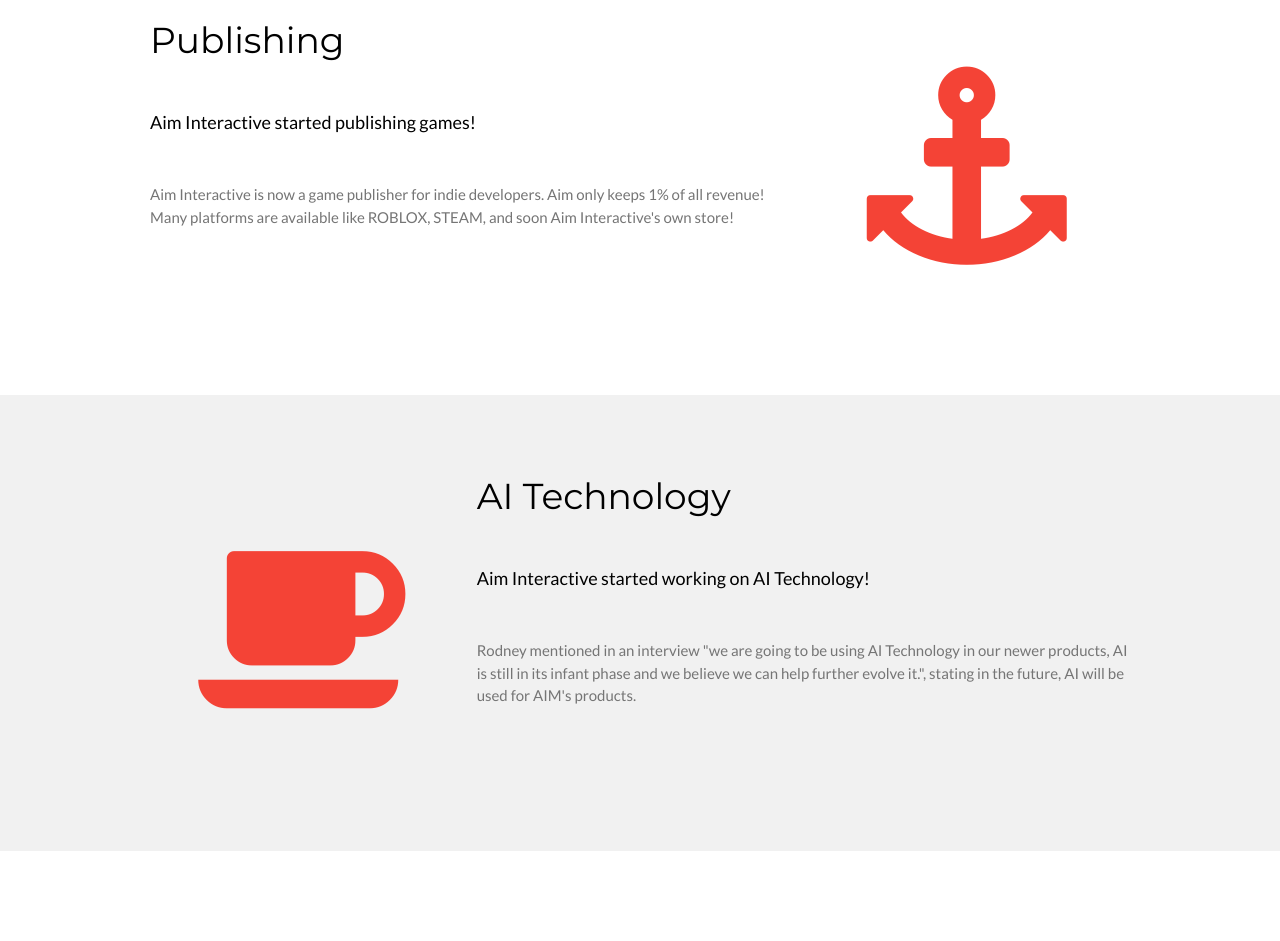
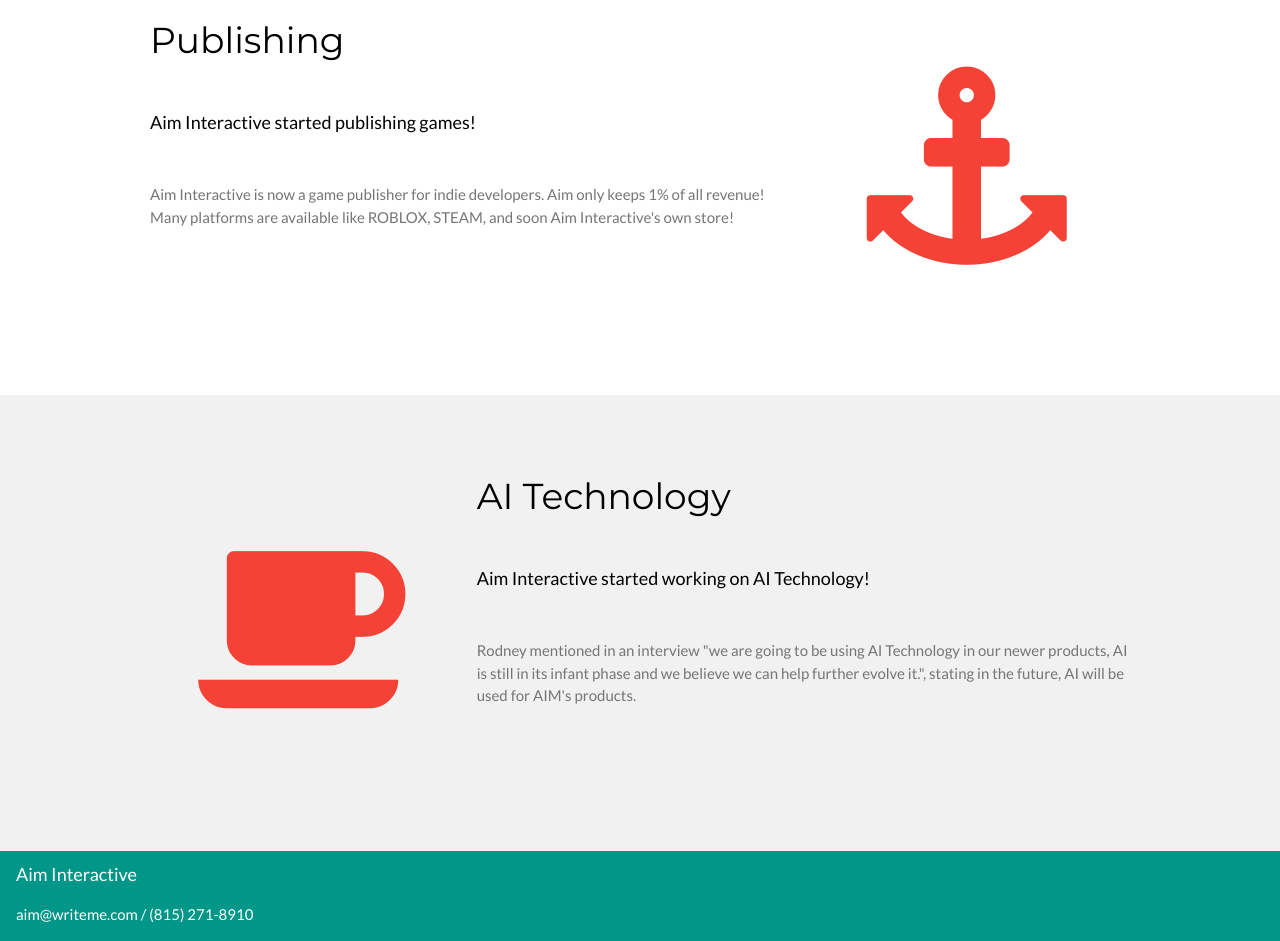
Before and after one commit to aimthegame/aimthegame.github.io, a plain HTML site: page index.html in a window 1280 px wide. Shown: the part 580-1521 px from the top of the page. Before the commit the page ends 1431 px from the top, so only its background shows below. Drawn offline with nearby package versions, Linux system fonts and the light colour scheme.

Commit message:
Update index.html

```diff
--- a/index.html
+++ b/index.html
@@ -71,6 +71,11 @@ body,h1,h2,h3,h4,h5,h6 {font-family: "Lato", sans-serif}
   </div>
 </div>
 
+
+  <div class="w3-container w3-teal">
+    <h5>Aim Interactive</h5>
+    <p>aim@writeme.com / (815) 271-8910</p>
+  </div>
 <script>
 // Used to toggle the menu on small screens when clicking on the menu button
 function myFunction() {
```
